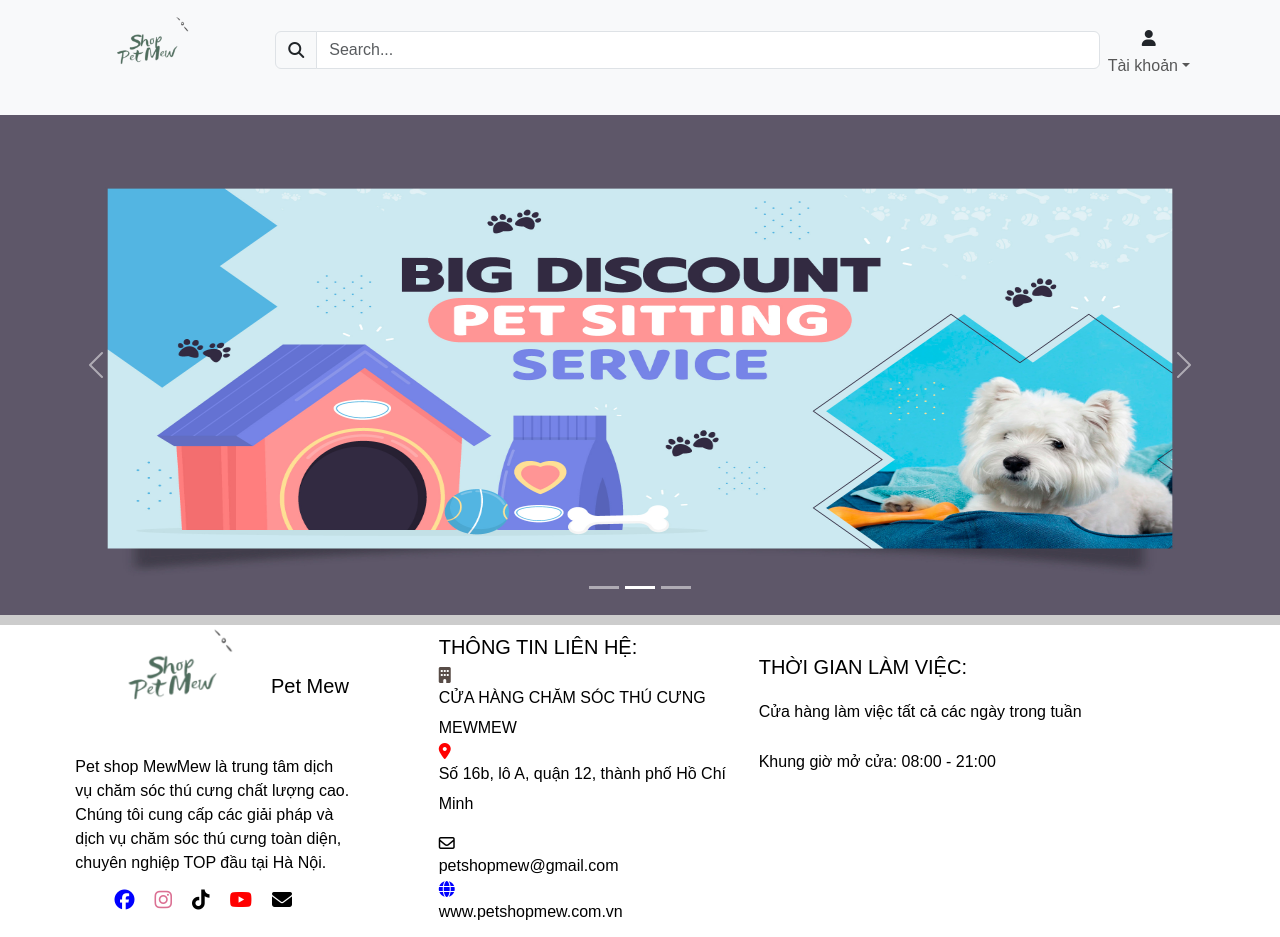
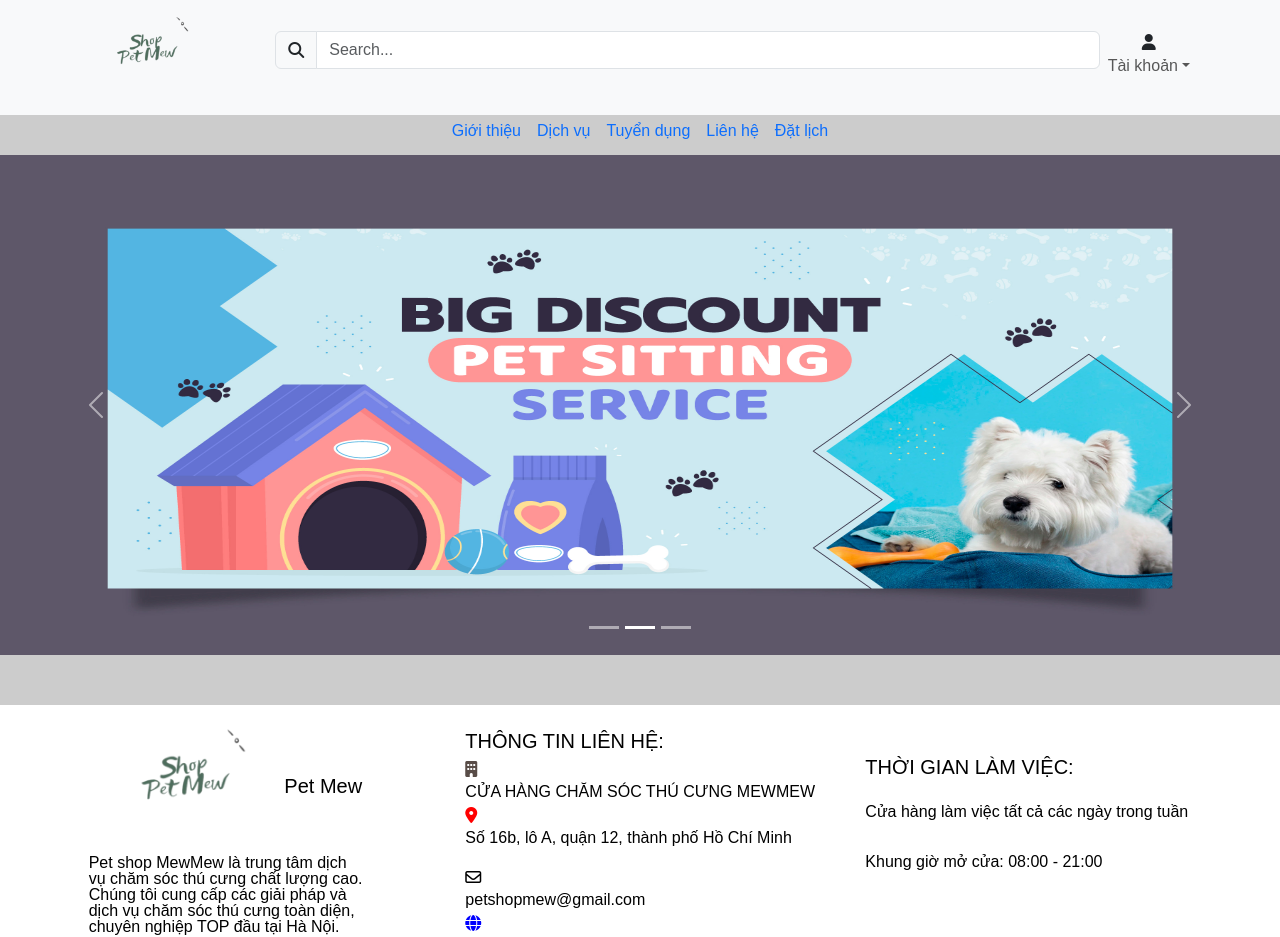
Before and after one commit to duong1122305/customer-app, a React (Vite) app: page / in a window 1280 px wide. Shown: the top 937 px of the page. Built offline with nearby package versions, Linux system fonts and the light colour scheme; a web font is replaced by a local one.

Commit message:
commit all

```diff
--- a/src/App.css
+++ b/src/App.css
@@ -1,4 +1,35 @@
-*{
-    margin: 0;
-    padding: 0;
+*,
+*:before,
+*:after {
+  box-sizing: border-box;
 }
+* {
+  margin: 0;
+  padding: 0;
+  font: inherit;
+}
+img,
+picture,
+svg,
+video {
+  display: block;
+  max-width: 100%;
+}
+input,
+select,
+textarea {
+  background-color: transparent;
+  outline: none;
+}
+button {
+  cursor: pointer;
+  background-color: transparent;
+  outline: none;
+  border: 0;
+}
+body {
+  min-height: 100vh;
+  font-weight: 400;
+  font-size: 16px;
+  line-height: 1;
+}
--- a/src/components/FooterComponent/Footer.jsx
+++ b/src/components/FooterComponent/Footer.jsx
@@ -1,4 +1,3 @@
-import "./Footer.css";
 import { Container, Row, Col, Image } from "react-bootstrap";
 import "bootstrap/dist/css/bootstrap.min.css";
 
@@ -9,9 +8,10 @@ const Footer = () => {
       style={{
         backgroundColor: "#fff",
         color: "black",
+        marginTop:"50px"
       }}
     >
-      <Row style={{ marginTop: "10px" }}>
+      <Row style={{ marginTop: "10px", height:"auto" }}>
         <Col
           className="d-flex"
           style={{
@@ -25,6 +25,7 @@ const Footer = () => {
               className="d-flex"
               style={{
                 alignItems: "center",
+                marginTop:"20px"
               }}
             >
               <Image
@@ -45,7 +46,7 @@ const Footer = () => {
             style={{
               fontSize: "20px",
               letterSpacing: "20px",
-              marginTop: "10px",
+              marginTop: "30px",
             }}
           >
             <span>
@@ -93,13 +94,13 @@ const Footer = () => {
         <Col
           style={{
             lineHeight: "30px",
-            marginTop: "10px",
             display: "flex",
             flexDirection: "column",
             justifyContent: "center",
+            width:"400px"
           }}
           xs
-          lg="3"
+          lg="5"
         >
           <Row>
             <h5>THÔNG TIN LIÊN HỆ:</h5>
@@ -127,7 +128,7 @@ const Footer = () => {
             <span>www.petshopmew.com.vn</span>
           </Row>
         </Col>
-        <Col style={{ lineHeight: "50px", marginTop: "30px" }} xs lg="5">
+        <Col style={{ lineHeight: "50px", marginTop: "50px", }} xs lg="4">
           <Row>
             <h5>THỜI GIAN LÀM VIỆC:</h5>
           </Row>
@@ -148,7 +149,6 @@ const Footer = () => {
             width: "100%",
             maxWidth: "600px",
             margin: "auto",
-            marginTop: "10px",
           }}
         />
         <div
--- a/src/components/HeaderComponent/Header.jsx
+++ b/src/components/HeaderComponent/Header.jsx
@@ -107,7 +107,7 @@ export default function Header() {
           <Button
             variant="outline-dark"
             onClick={showOffCanvas}
-            style={{ display: isVisible ? "block" : "none", width:"80px" }}
+            style={{ display: isVisible ? "block" : "none", width: "80px" }}
           >
             <i className="fa-solid fa-bars"></i>
           </Button>
@@ -132,11 +132,14 @@ export default function Header() {
               </Nav>
               <Nav
                 style={{
+                  border: "1px",
                   display: "flex",
                   flexDirection: "column",
                   justifyContent: "center",
                   alignItems: "center",
+                  borderColor: "black",
                 }}
+                roundedCircle
               >
                 <i className="fa-solid fa-user"></i>
                 <NavDropdown title="Tài khoản">
@@ -150,7 +153,23 @@ export default function Header() {
           </Offcanvas>
         </Container>
       </Navbar>
-
+      <Nav as="ul" className="justify-content-center" style={{height:"40px"}} variant="underline">
+        <Nav.Item as="li">
+          <Nav.Link href="#">Giới thiệu</Nav.Link>
+        </Nav.Item>
+        <Nav.Item as="li">
+          <Nav.Link href="#">Dịch vụ</Nav.Link>
+        </Nav.Item>
+        <Nav.Item as="li">
+          <Nav.Link href="#">Tuyển dụng</Nav.Link>
+        </Nav.Item>
+        <Nav.Item as="li">
+          <Nav.Link href="#">Liên hệ</Nav.Link>
+        </Nav.Item>
+        <Nav.Item as="li">
+          <Nav.Link href="#">Đặt lịch</Nav.Link>
+        </Nav.Item>
+      </Nav>
       <Banner />
     </>
   );
--- a/src/index.css
+++ b/src/index.css
@@ -1,11 +1,39 @@
 @import url("https://fonts.googleapis.com/css2?family=Freeman&family=Poetsen+One&display=swap");
+
+*,
+*:before,
+*:after {
+  box-sizing: border-box;
+}
+* {
+  margin: 0;
+  padding: 0;
+  font: inherit;
+}
+img,
+picture,
+svg,
+video {
+  display: block;
+  max-width: 100%;
+}
+input,
+select,
+textarea {
+  background-color: transparent;
+  outline: none;
+}
+button {
+  cursor: pointer;
+  background-color: transparent;
+  outline: none;
+  border: 0;
+}
 body {
+  min-height: 100vh;
+  font-weight: 400;
+  font-size: 16px;
+  line-height: 1;
   background-color: #ccc;
   font-family: "Freeman", sans-serif;
 }
-
-* {
-  margin: 0;
-  padding: 0;
-  box-sizing: border-box;
-}
```
Also changed, not shown: src/components/FooterComponent/Footer.css (deleted).
